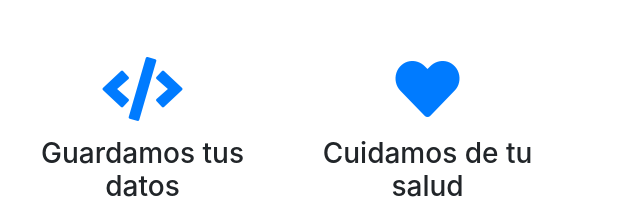
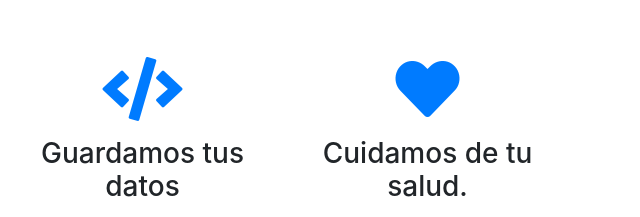
Before and after one commit to AdrianHurtadoDeMendoza/Pruebas-DWEC-18-19, a website with bundled scripts: page Landing Page Project/index.html in a window 1280 px wide. Shown: the part 1460-1677 px from the top of the page, 640-1280 px from the left. Built offline with nearby package versions, Linux system fonts and the light colour scheme.

Commit message:
Pruebas 2

```diff
--- a/Landing Page Project/index.html
+++ b/Landing Page Project/index.html
@@ -119,7 +119,7 @@
           <div class="col-lg-3 col-md-6 text-center">
             <div class="service-box mt-5 mx-auto">
               <i class="fas fa-4x fa-heart text-primary mb-3 sr-icon-4"></i>
-              <h3 class="mb-3">Cuidamos de tu salud</h3>
+              <h3 class="mb-3">Cuidamos de tu salud.</h3>
               <p class="text-muted mb-0">Mantendremos contacto contigo con alertas de alergia</p>
             </div>
           </div>
```
